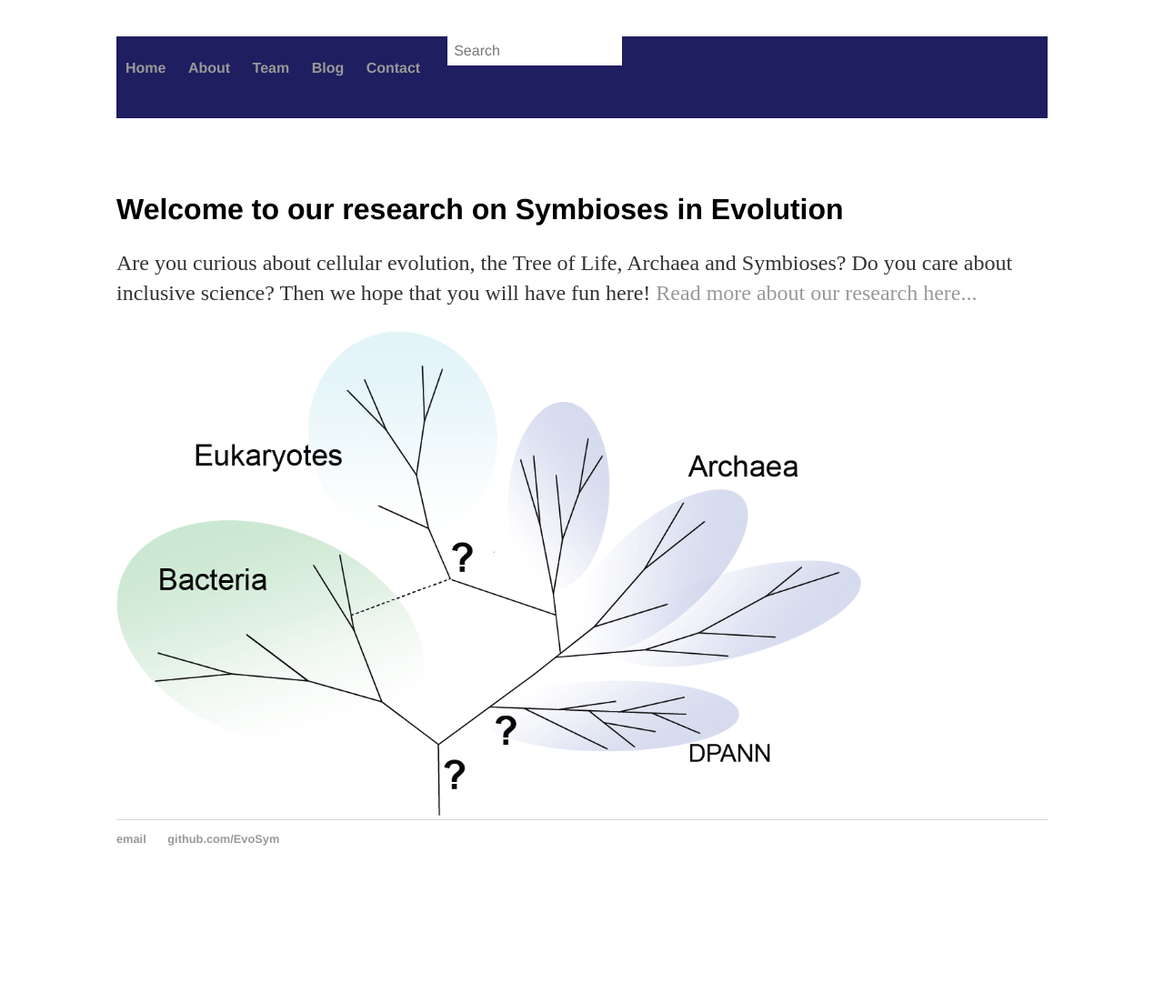
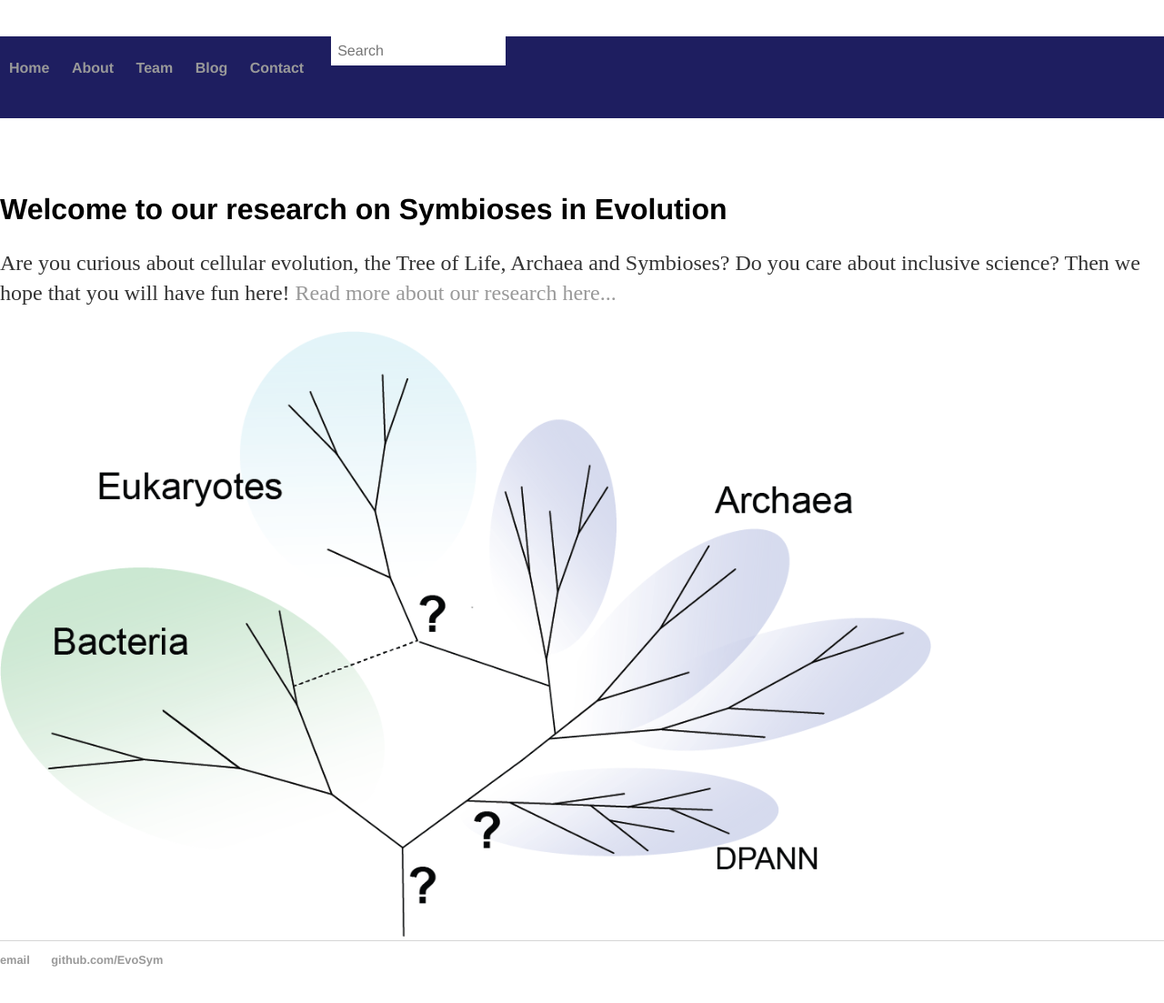
Before and after one commit to EvoSym/EvoSym.github.io, a Jekyll site: the page built from index.html, in a window 1280 px wide. Shown: the whole page at 91% size. Built offline with Jekyll 4.4.1, drawn with Linux system fonts in a browser that asks for light colours; before the commit the page ends 970 px from its top, so only the background shows below that.

Commit message:
Update main.css

```diff
--- a/css/main.css
+++ b/css/main.css
@@ -1,7 +1,7 @@
 body {
     background: white;
     margin: 40px auto;
-    width: 80%;
+    width: 100%;
 }
 nav {
     width: 100%;
@@ -29,7 +29,7 @@
 }
 search-form {
     float: right;
-    margin-right: 100px;
+    margin-right: 10px;
 }
 input[type=text]{
     padding: 7px;
@@ -67,6 +67,10 @@
     list-style: none;
     vertical-align: middle;
 }
+container {
+    margin: 40px auto;
+    width: 80%;
+}
 .box {
   width: 80%;
 }
```
